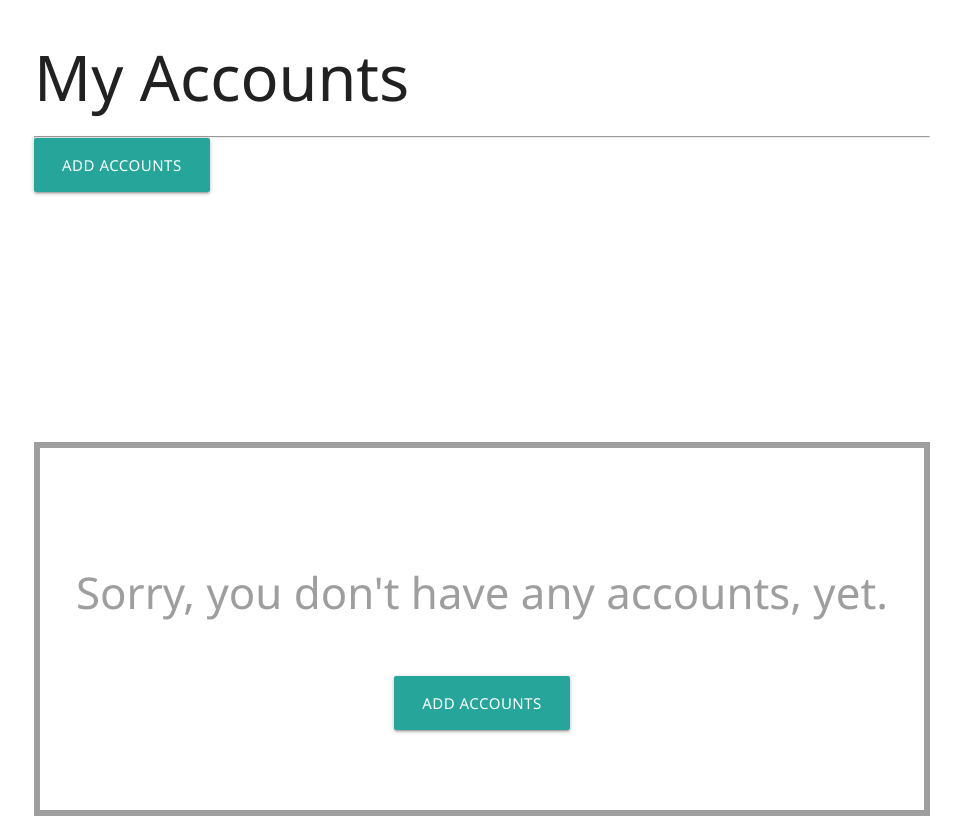
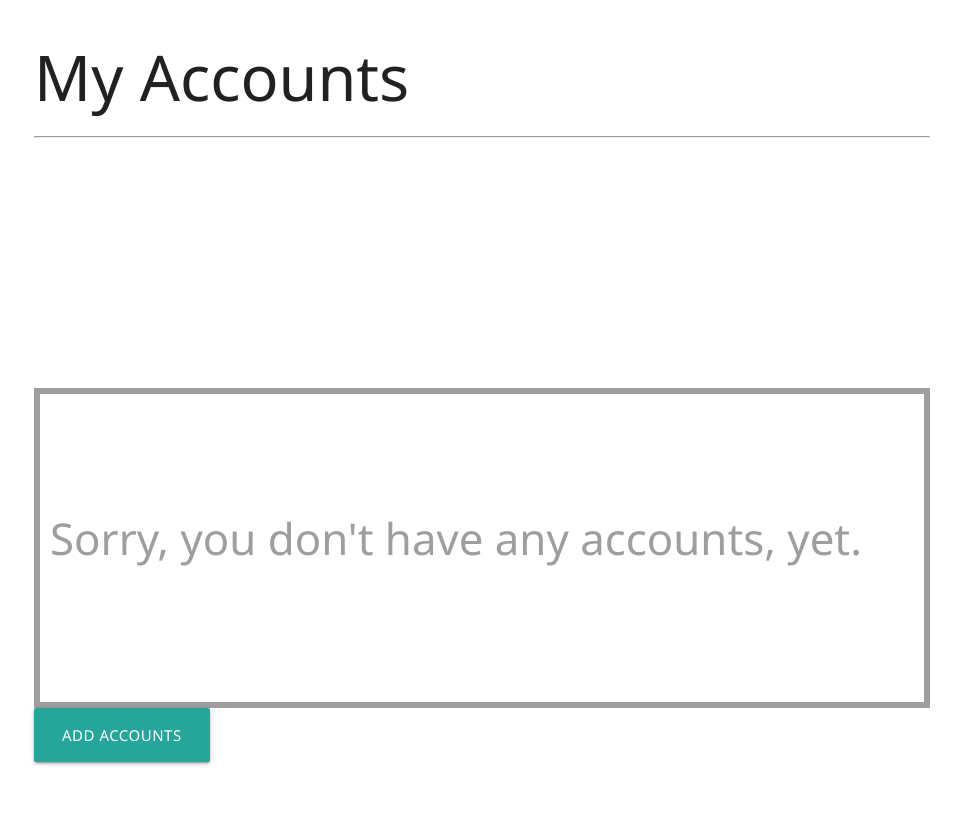
Before and after one commit to bestepha83/Budgeting-App, a Django app: page / in a window 1280 px wide. Shown: the whole page, without its empty margins (158-1119 px from the left). After the commit the page ends 765 px from the top, so only its background shows below. Run offline with Django 3.2, Linux system fonts and the light colour scheme; data that the repository does not hold is empty.

Commit message:
account view

```diff
--- a/budget/templates/budget/accounts.html
+++ b/budget/templates/budget/accounts.html
@@ -8,9 +8,6 @@
     <hr>
 
     <div class="row">
-        <a href="./add" class=btn-large grey>
-            <span class='bold'>Add Accounts</span>
-        </a>
         {% for project in project_list %}
             <div class="col s12 13">
                 <div class="card-panel">
@@ -19,13 +16,13 @@
                 </div>
             </div>
         {% empty %}
-        <div class = "noproject-wrapper center">
+        <div class = "noproject-wrapper">
             <h3 class='grey-text'>Sorry, you don't have any accounts, yet.</h3>
-            <a href="./add" class=btn-large grey>
-                <span class='bold'>Add Accounts</span>
-            </a>
         </div>
         {% endfor %}
+        <a href="./add" class="btn-large">
+            <span class='bold'>Add Accounts</span>
+        </a>
     </div>
 </div>
 
```
